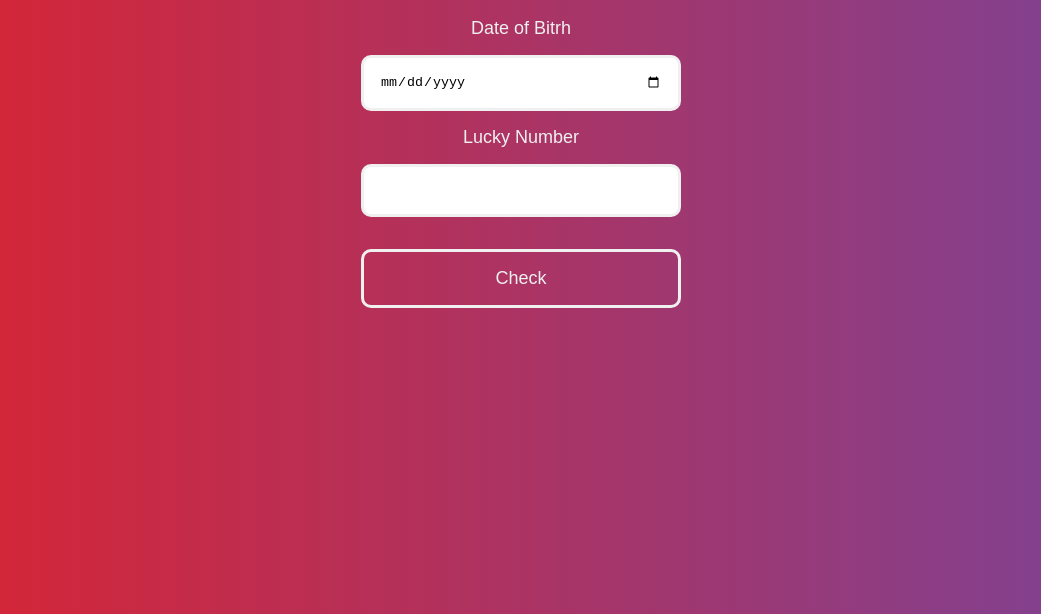
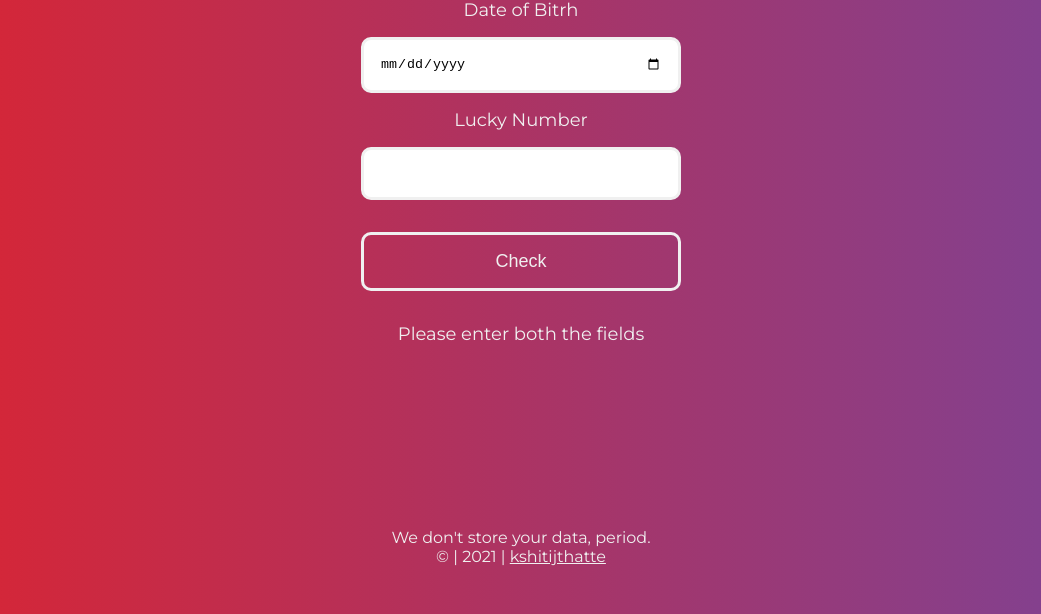
Before and after one commit to kshitijthatte/is-your-birthday-lucky, a plain HTML site: page index.html in a window 1280 px wide. Both pictures are taken after a click on the button "Check". Shown: the part 186-800 px from the top of the page, without its empty margins (119-1160 px from the left). Drawn offline with Linux system fonts and the light colour scheme.

Commit message:
added logic to check if dateOfBirth is lucky & added a footer

```diff
--- a/app.js
+++ b/app.js
@@ -0,0 +1,29 @@
+const dateOfBirth = document.querySelector("#date-of-birth");
+const luckyNumber = document.querySelector("#lucky-number");
+const check = document.querySelector("#check");
+const result = document.querySelector("#result");
+
+check.addEventListener("click", () => {
+  if (dateOfBirth.value && luckyNumber.value) {
+    if (checkNumberIsLucky(dateOfBirth.value, luckyNumber.value) == 0) {
+      result.innerText = luckyNumber.value + " is a lucky number!! 🥳 🥳 🥳";
+    } else {
+      result.innerText = luckyNumber.value + " is not that lucky 😕";
+    }
+  } else {
+    result.innerText = "Please enter both the fields";
+  }
+});
+
+const checkNumberIsLucky = (dateOfBirth, luckyNumber) => {
+  return calculateSum(dateOfBirth) % luckyNumber;
+};
+
+const calculateSum = (dob) => {
+  dob = dob.replaceAll("-", "");
+  let sum = 0;
+  for (let i = 0; i < dob.length; i++) {
+    sum += Number(dob[i]);
+  }
+  return sum;
+};
--- a/index.html
+++ b/index.html
@@ -17,7 +17,19 @@
       <button id="check">Check</button>
       <p id="result"></p>
     </main>
-
+    <footer>
+      <p>We don't store your data, period.</p>
+      <p>
+        © | 2021 |
+        <a
+          class="links"
+          href="https://kshitijthatte.netlify.app/"
+          target="_blank"
+        >
+          kshitijthatte
+        </a>
+      </p>
+    </footer>
     <script src="app.js"></script>
   </body>
 </html>
--- a/style.css
+++ b/style.css
@@ -1,3 +1,5 @@
+@import url("https://fonts.googleapis.com/css2?family=Montserrat&display=swap");
+
 * {
   margin: 0;
   padding: 0;
@@ -47,6 +49,7 @@ button {
   border-radius: 10px;
   margin: 1rem;
   font-size: large;
+  outline: none;
 }
 button:hover {
   background-color: #f0f0f0;
@@ -54,6 +57,16 @@ button:hover {
 }
 
 #result {
-  display: none;
   margin-top: 1rem;
 }
+
+footer {
+  text-align: center;
+  position: absolute;
+  bottom: 3rem;
+  width: 100%;
+}
+
+.links {
+  color: #f0f0f0;
+}
```
